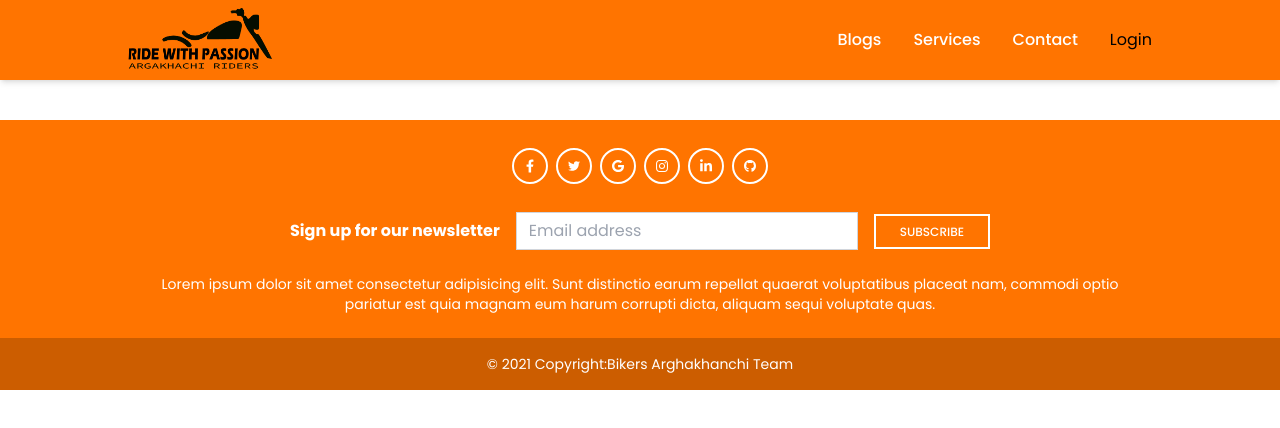
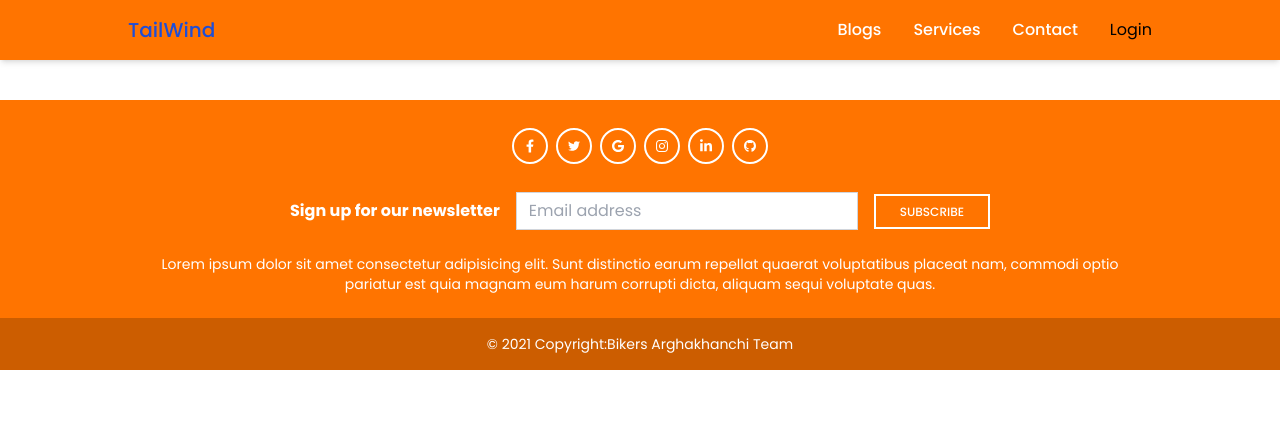
Before and after one commit to krishnakhanal77/bikers-arghakhanchi, a React (Create React App) app: page /contact in a window 1280 px wide. Shown: the top 428 px of the page. Built offline with nearby package versions, Linux system fonts and the light colour scheme.

Commit message:
refactor

```diff
--- a/src/components/common/Header.js
+++ b/src/components/common/Header.js
@@ -2,7 +2,6 @@ import React, { useState } from 'react'
 import { NavLink } from 'react-router-dom'
 import { HiMenuAlt1 } from 'react-icons/hi';
 import { BiX } from 'react-icons/bi';
-import logo from '../../images/logo.png'
 
 const Header = () => {
 
@@ -16,20 +15,20 @@ const Header = () => {
 
   return (
     <>
-      <div className='top-navbar shadow-md w-full mx-auto sticky bg-[#ff7400] z-10 top-0 left-0'>
-        <div className='sub-nav md:flex items-center justify-between mx-auto  w-[80%] py-2'>
+      <div className='top-navbar shadow-md w-full mx-auto sticky bg-[#ff7400] top-0 left-0'>
+        <div className='sub-nav md:flex items-center justify-between mx-auto w-[80%] py-4'>
           <div className='cursor-pointer flex items-center'>
-            <span className='text-xl font-sans font-medium text-blue-700'><NavLink to="/"> <img className='h-[4rem] w-[9rem] ' src={logo} alt="Bikers Arghakhanchi" /> </NavLink></span>
+            <span className='text-xl font-sans font-medium text-blue-700'><NavLink to="/">TailWind</NavLink></span>
           </div>
 
-          <div onClick={() => setOpen(!open)} className=' bg-[#ff7400] text-2xl absolute right-8 top-4 cursor-pointer md:hidden'>
+          <div onClick={() => setOpen(!open)} className='text-2xl absolute right-8 top-4 cursor-pointer md:hidden'>
             <div >{open ? <BiX/> : <HiMenuAlt1/>} </div>
           </div>
 
-          <ul className={`md:flex md:items-center md:pb-0 pb-12 absolute md:static md:z-auto z-[-1] left-0 w-full md:w-auto md:pl-0 pl-9 transition-all duration-500 ease-in ${open ? 'top-20 ' && 'bg-[#ff7400]' : 'top-[-490px]'}`}>
+          <ul className={`md:flex md:items-center md:pb-0 pb-12 absolute md:static md:z-auto z-[-1] left-0 w-full md:w-auto md:pl-0 pl-9 transition-all duration-500 ease-in ${open ? 'top-20 ' : 'top-[-490px]'}`}>
             {
               Links?.map((link) => (
-                <li key={link.name} className='md:mr-8 text-md font-medium md:my-0 my-5'>
+                <li key={link.name} className='md:mr-8 text-md font-medium md:my-0 my-7'>
                   <NavLink onClick={() => setOpen(false)} to={link.link} className='text-[#fff] hover:text-gray-400 duration-500'>{link.name}</NavLink>
                 </li>
               ))
--- a/src/pages/LandingPage.jsx
+++ b/src/pages/LandingPage.jsx
@@ -8,10 +8,10 @@ const LandingPage = () => {
   return (
     <>
       <div className="hero-sercion">
-        <div className='xl:w-[70%] lg:w-[80%]  md:w-[80%] xs:w-[95%] m-auto' >
-          <div className="grid grid-cols-1 sm:grid-cols-1 md:grid-cols-2 lg:grid-cols-2 xl:grid-cols-2">
-            <div className=' xs:order-2 sm:mt-[4rem] md:mt-[8rem] text-white'>
-              <h1 className='sm:font-medium sm:text-[2rem] md:font-semibold md:text-[4rem] md:leading-[4.5rem]' >Boost your <br /> Power Now!!</h1>
+        <div className='xl:w-[70%] lg:w-[80%]  md:w-[80%] sm:w-[95%] m-auto' >
+          <div className="grid grid-cols-2">
+            <div className='text-white mt-[8rem]'>
+              <h1 className='font-semibold text-[4rem] leading-[4.5rem]' >Boost your <br /> Power Now!!</h1>
               <p className='mt-8 text-justify italic'>Our spacious and light fitness suites have dedicated areas
                 for cardio, fixed weights, free weights, functional
                 training, plate-loaded machines, lifting racks and cable motion.</p>
@@ -30,11 +30,12 @@ const LandingPage = () => {
         </div>
       </div>
       <section>
-        <div className='md:w-[80%] xs:w-[95%] m-auto'>
+        <div className='w-[80%] m-auto'>
           <h1 className='mt-8 font-medium  text-gray-700'>Explore Our Nearest Destinations</h1>
-          <ExploreDestinationCard />
+          <ExploreDestinationCard/>
         </div>
       </section>
+
     </>
   )
 }
```
